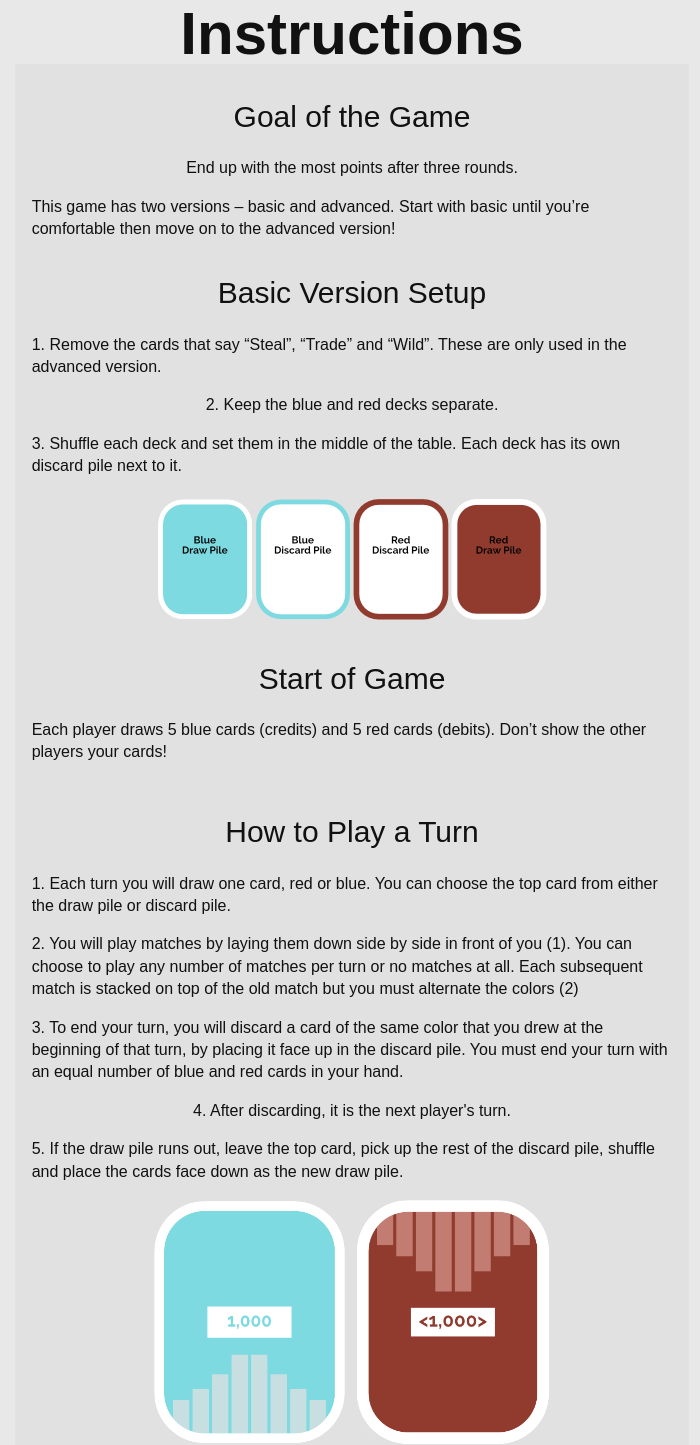
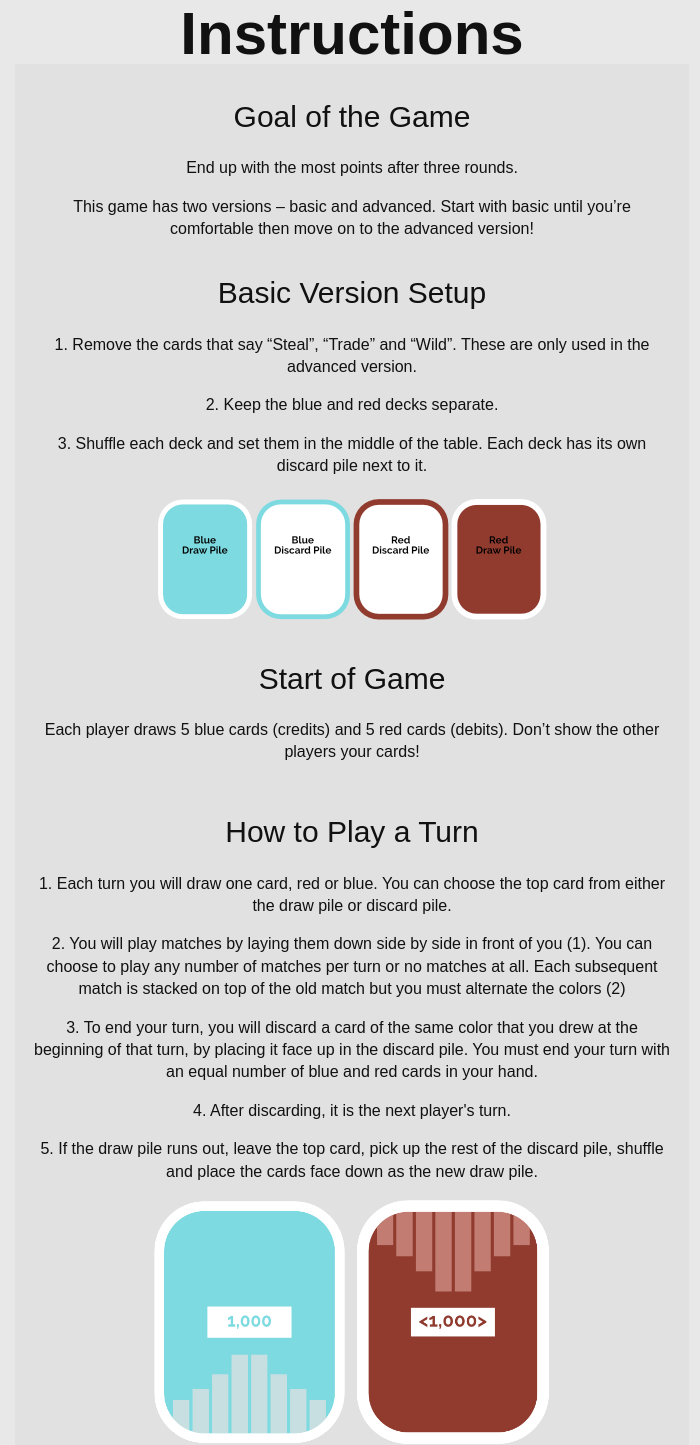
Before and after one commit to perpetual-education-personal/crebbits-homepage, a PHP site: page /instructions.php in a window 1280 px wide. Shown: the part 159-1604 px from the top of the page, without its empty margins (288-988 px from the left). Run offline with PHP 8.4, Linux system fonts and the light colour scheme.

Commit message:
Center instruction paragraphs

```diff
--- a/styles/site.css
+++ b/styles/site.css
@@ -70,6 +70,10 @@ section inner-column {
 .tip h4 {
 	font-size: 1.3rem;
 	font-weight: 800;
+}
+
+.instructions p {
+	text-align: center;
 }
 
 
```
